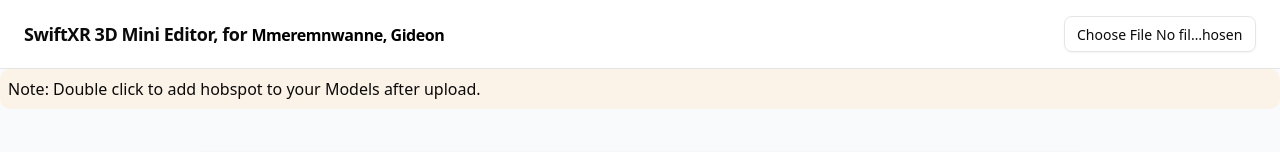
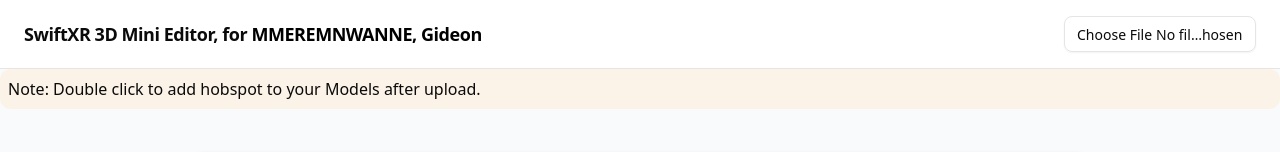
Before and after one commit to gami34/swiftxr, a Next.js app: page / in a window 1280 px wide. Shown: the top 152 px of the page. Built offline with nearby package versions, Linux system fonts and the light colour scheme.

Commit message:
update my project name

```diff
--- a/src/app/page.tsx
+++ b/src/app/page.tsx
@@ -78,9 +78,7 @@
       <header className="w-full px-6 py-4 bg-white border-b flex items-center justify-between">
         <h1 className="text-lg font-bold tracking-tight">
           SwiftXR 3D Mini Editor, for{" "}
-          <span className="text-base font-semibold text-black">
-            Mmeremnwanne, Gideon
-          </span>
+          <span className="font-semibold text-black">MMEREMNWANNE, Gideon</span>
         </h1>
         <div className="flex items-center gap-2">
           <Input
```
